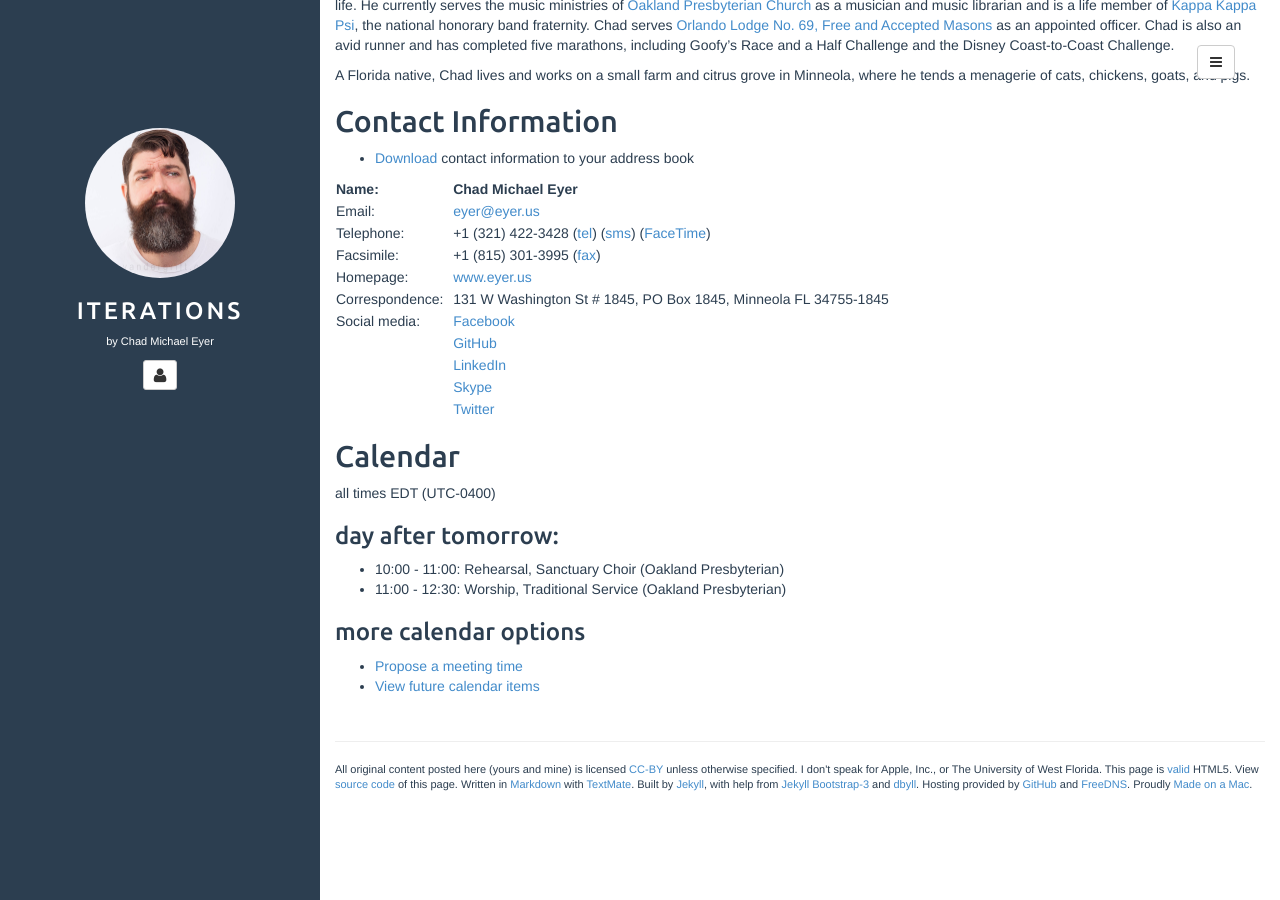
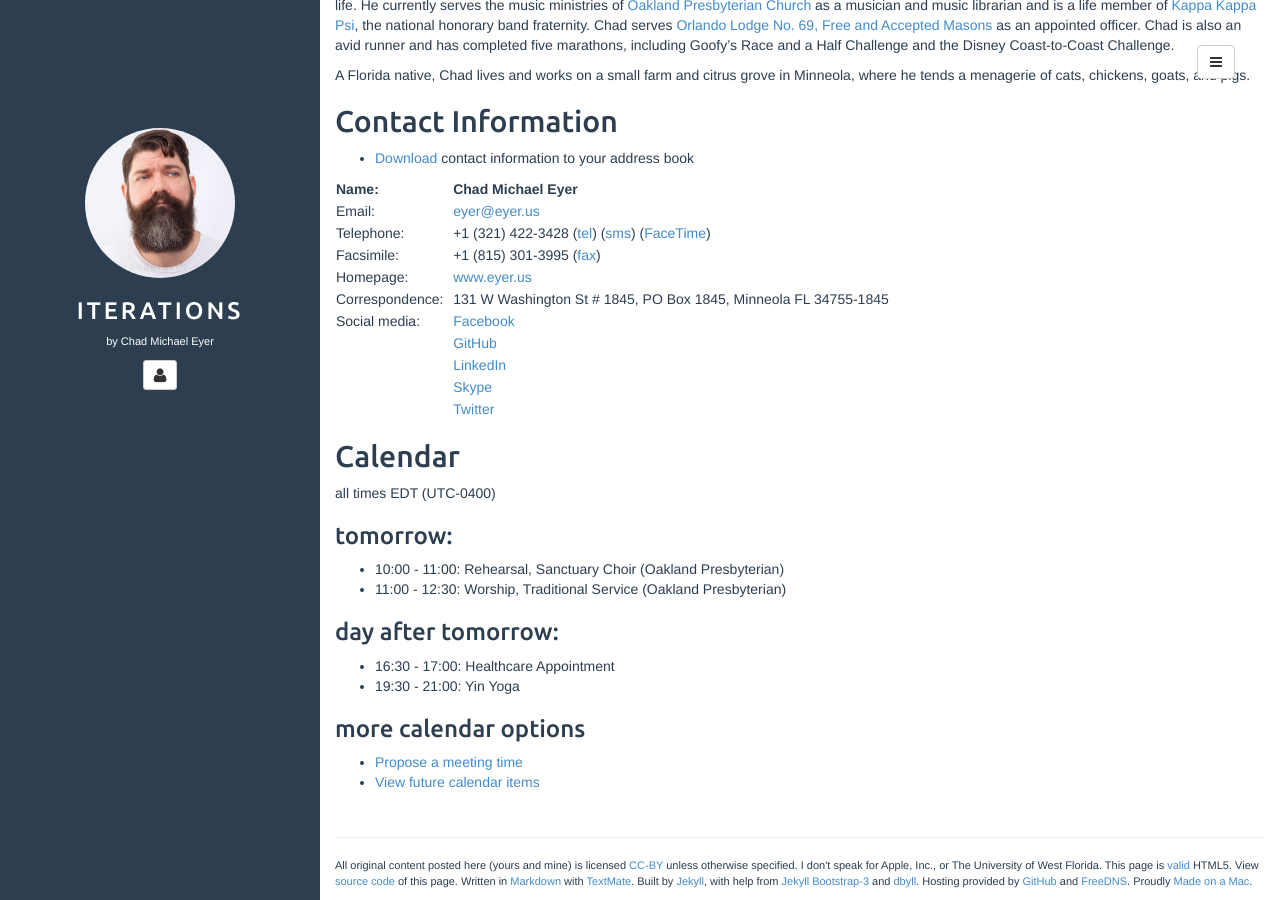
Before and after one commit to chadmichaeleyer/chadmichaeleyer.github.io, a Jekyll site: the page built from about.md, in a window 1280 px wide and 900 px high, scrolled down 994 px. Built offline with Jekyll 4.4.1, drawn with Linux system fonts in a browser that asks for light colours.

Commit message:
calendar update

```diff
--- a/calendar-year.markdown
+++ b/calendar-year.markdown
@@ -1518,3 +1518,9 @@ all times EDT (UTC-0400)
 ### 2018-08-25 (Sat):
 
 * 07:00 - 21:30: AppleCare Advisor
+
+### 2018-08-26 (Sun):
+
+* 07:00 - 21:30: AppleCare Advisor
+* 10:00 - 11:00: Rehearsal, Sanctuary Choir (Oakland Presbyterian)
+* 11:00 - 12:30: Worship, Traditional Service (Oakland Presbyterian)
--- a/calendar.markdown
+++ b/calendar.markdown
@@ -1,6 +1,11 @@
 all times EDT (UTC-0400)
+
+### tomorrow:
+
+* 10:00 - 11:00: Rehearsal, Sanctuary Choir (Oakland Presbyterian)
+* 11:00 - 12:30: Worship, Traditional Service (Oakland Presbyterian)
 
 ### day after tomorrow:
 
-* 10:00 - 11:00: Rehearsal, Sanctuary Choir (Oakland Presbyterian)
-* 11:00 - 12:30: Worship, Traditional Service (Oakland Presbyterian)
+* 16:30 - 17:00: Healthcare Appointment
+* 19:30 - 21:00: Yin Yoga
```
